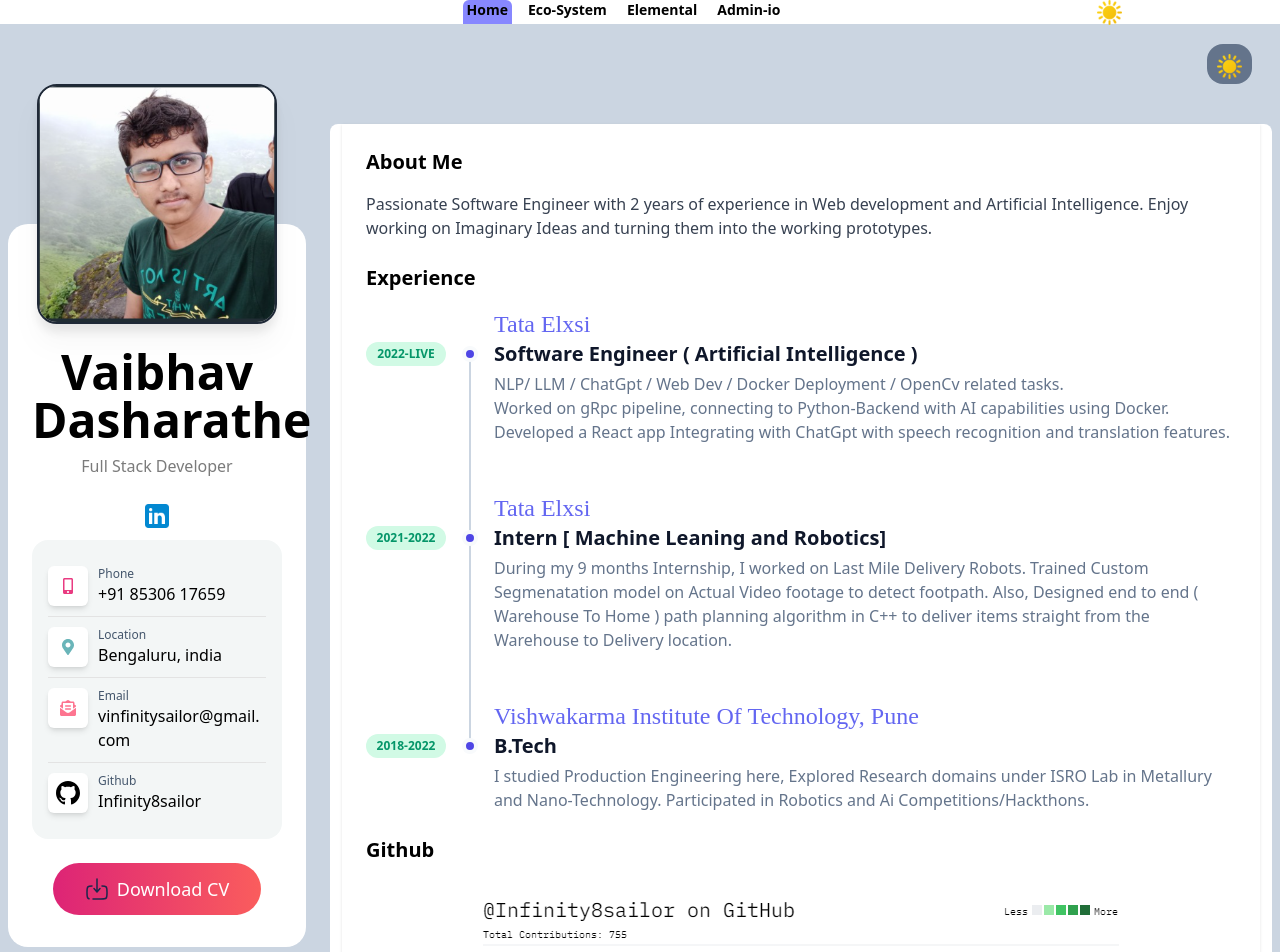
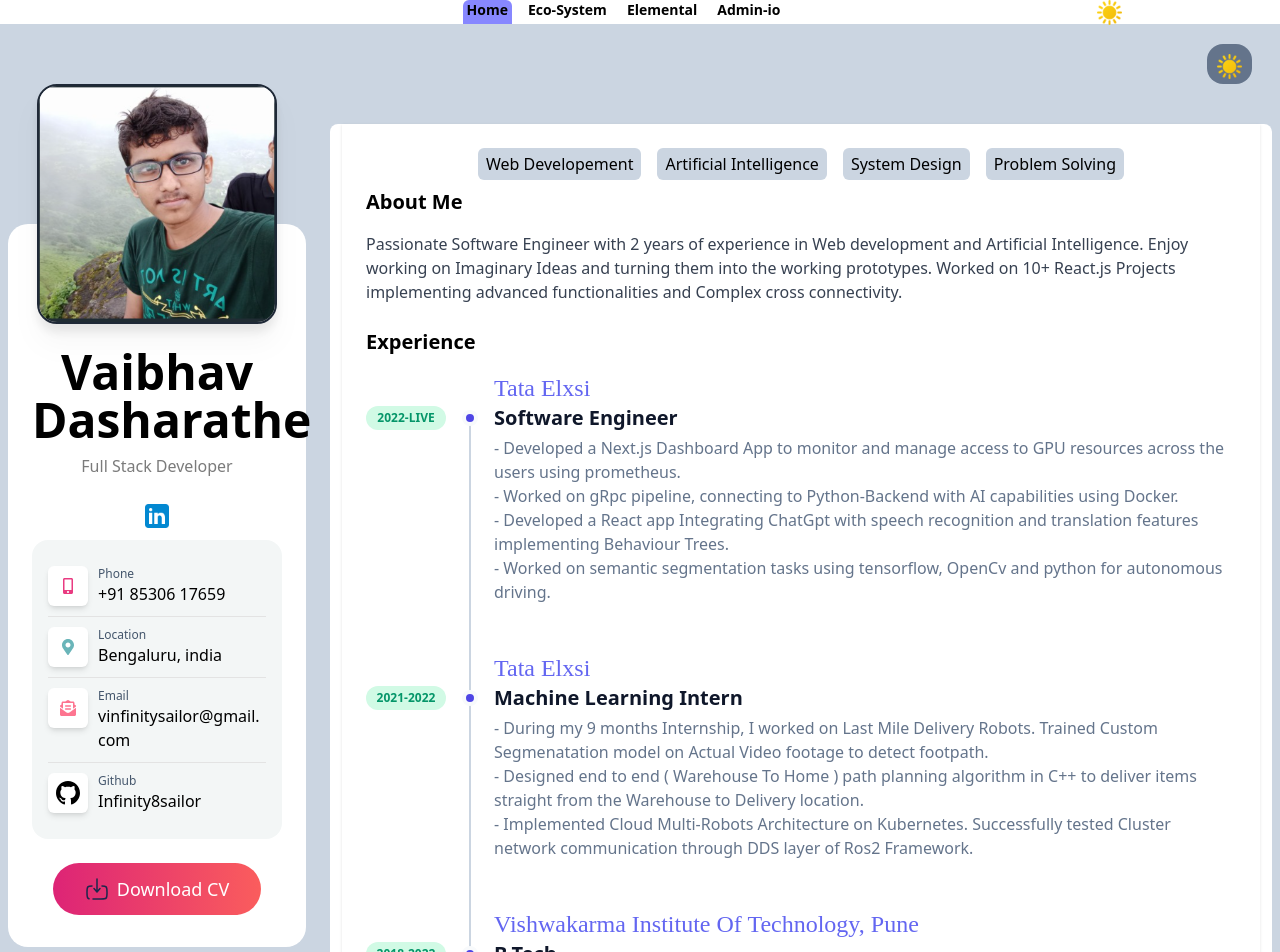
Before and after one commit to Infinity8sailor/next-portfolio, a Next.js app: page / in a window 1280 px wide. Shown: the top 952 px of the page. Built offline with nearby package versions, Linux system fonts and the light colour scheme.

Commit message:
General Improvements

```diff
--- /dev/null
+++ b/src/components/custom_tags.tsx
@@ -0,0 +1,9 @@
+import React from "react";
+
+type DomainTagProps = {
+  children: React.ReactNode;
+};
+
+export const DomainTag = ({ children }: DomainTagProps) => {
+  return <div className="bg-slate-300 p-1 px-2 rounded-md">{children}</div>;
+};
--- a/src/components/sections/home.tsx
+++ b/src/components/sections/home.tsx
@@ -1,8 +1,8 @@
 import React from "react";
-import { Badge } from "@/components/badge";
 import Timeline from "@/components/timeline";
 import ThemeToggleBtn from "../toggle_theme_button";
 import TechStack from "../tech_stack";
+import { DomainTag } from "../custom_tags";
 
 type Props = {};
 
@@ -160,7 +160,7 @@
                 </div>
 
                 <a
-                  href="./resource/Vaibhav_Dasharathe_15_Oct_2023.pdf"
+                  href="./resource/Vaibhav_Dasharathe_19_Jan_2024.pdf"
                   target="_blank"
                   className="inline-flex gap-2 items-center mx-auto bg-gradient-to-r duration-200 transition ease-linear hover:bg-gradient-to-l from-[#DD2476] to-[#fa5252ef] px-8 py-3 text-lg text-white rounded-[35px] mt-6"
                 >
@@ -210,6 +210,12 @@
         <div className="bg-white dark:bg-black col-start-1 lg:col-start-2 col-span-4 lg:col-span-3 mt-5 mx-2 px-3 rounded-lg">
           {/* {/* <!-- <h1 className="tile-marker h-[600px]">THREE</h1> --> */}
           <div className=" shadow  p-6">
+            <div className="w-full flex flex-wrap gap-2 lg:gap-4 px-5 pb-2 justify-center">
+              <DomainTag> Web Developement </DomainTag>
+              <DomainTag> Artificial Intelligence </DomainTag>
+              <DomainTag> System Design </DomainTag>
+              <DomainTag> Problem Solving </DomainTag>
+            </div>
             <h2 className="text-xl text-black dark:text-white font-bold mb-4">
               About Me
             </h2>
@@ -218,6 +224,8 @@
               Passionate Software Engineer with 2 years of experience in Web
               development and Artificial Intelligence. Enjoy working on
               Imaginary Ideas and turning them into the working prototypes.
+              Worked on 10+ React.js Projects implementing advanced
+              functionalities and Complex cross connectivity.
             </p>
 
             <h1 className="text-xl font-bold mt-6 mb-4 text-black dark:text-white">
@@ -228,32 +236,53 @@
                 from="2022"
                 to="Live"
                 title="Tata Elxsi"
-                subTitle="Software Engineer ( Artificial Intelligence )"
+                subTitle="Software Engineer"
               >
                 <h1>
-                  NLP/ LLM / ChatGpt / Web Dev / Docker Deployment / OpenCv
-                  related tasks.
+                  - Developed a Next.js Dashboard App to monitor and manage
+                  access to GPU resources across the users using prometheus.
                 </h1>
                 <h1>
-                  Worked on gRpc pipeline, connecting to Python-Backend with AI
-                  capabilities using Docker.
+                  - Worked on gRpc pipeline, connecting to Python-Backend with
+                  AI capabilities using Docker.
                 </h1>
                 <h1>
-                  Developed a React app Integrating with ChatGpt with speech
-                  recognition and translation features.
+                  - Developed a React app Integrating ChatGpt with speech
+                  recognition and translation features implementing Behaviour
+                  Trees.
+                </h1>
+                <h1>
+                  - Worked on semantic segmentation tasks using tensorflow,
+                  OpenCv and python for autonomous driving.
                 </h1>
               </Timeline>
               <Timeline
                 from="2021"
                 to="2022"
                 title="Tata Elxsi"
-                subTitle="Intern [ Machine Leaning and Robotics]"
+                subTitle="Machine Learning Intern"
               >
-                During my 9 months Internship, I worked on Last Mile Delivery
-                Robots. Trained Custom Segmenatation model on Actual Video
-                footage to detect footpath. Also, Designed end to end (
-                Warehouse To Home ) path planning algorithm in C++ to deliver
-                items straight from the Warehouse to Delivery location.
+                <h1>
+                  - During my 9 months Internship, I worked on Last Mile
+                  Delivery Robots. Trained Custom Segmenatation model on Actual
+                  Video footage to detect footpath.
+                </h1>
+
+                <h1>
+                  - Designed end to end ( Warehouse To Home ) path planning
+                  algorithm in C++ to deliver items straight from the Warehouse
+                  to Delivery location.
+                </h1>
+                {/* <h1>
+                  - Comparative study done on different path Planning Algorithms
+                  suitable for Autonomous Vehicle Driving in indoor and Outdoor
+                  Environments, Coded (in C++ and python) and Optimised for same
+                </h1> */}
+                <h1>
+                  - Implemented Cloud Multi-Robots Architecture on Kubernetes.
+                  Successfully tested Cluster network communication through DDS
+                  layer of Ros2 Framework.
+                </h1>
               </Timeline>
               <Timeline
                 from="2018"
@@ -262,8 +291,8 @@
                 subTitle="B.Tech"
               >
                 I studied Production Engineering here, Explored Research domains
-                under ISRO Lab in Metallury and Nano-Technology. Participated in
-                Robotics and Ai Competitions/Hackthons.
+                under ISRO Lab in Metallurgy and Nano-Technology. Participated
+                in Robotics and Ai Competitions/Hackthons.
               </Timeline>
             </div>
             {/* {/* <!-- Github Status --> */}
--- a/src/components/sections/musicAi.tsx
+++ b/src/components/sections/musicAi.tsx
@@ -17,7 +17,7 @@
         <div className="w-full lg:w-[50%] font-[roboto] flex flex-col justify-center lg:justify-start p-5 gap-2">
           <div className="text-6xl lg:text-8xl">Music AI</div>
           <div className="text-2xl lg:text-4xl">
-            React and Electron based Windows App for autogerating personalised
+            React and Electron based Windows App for autogenerating personalised
             Mashup songs
           </div>
           <div className="flex flex-wrap gap-1">
--- a/src/components/sections/youtube.tsx
+++ b/src/components/sections/youtube.tsx
@@ -96,6 +96,50 @@
           </a>
         </div>
       </div>
+      <div className="max-w-sm bg-white border border-gray-200 rounded-lg shadow dark:bg-gray-800 dark:border-gray-700">
+        <iframe
+          width="384px"
+          className="aspect-video rounded-t-md"
+          src="https://www.youtube.com/watch?v=yzn-SG0K3V4&ab_channel=infinity_sailor"
+          title="YouTube video player"
+          // frameborder="0"
+          allow="accelerometer; autoplay; clipboard-write; encrypted-media; gyroscope; picture-in-picture; web-share"
+          // allowfullscreen
+        ></iframe>
+
+        <div className="p-5">
+          <a href="#">
+            <h5 className="mb-2 text-2xl font-bold tracking-tight text-gray-900 dark:text-white">
+              IIT-B Robotics Competition 2021
+            </h5>
+          </a>
+          <p className="mb-3 font-normal text-gray-700 dark:text-gray-400">
+            Here are the biggest enterprise technology acquisitions of 2021 so
+            far, in reverse chronological order.
+          </p>
+          <a
+            href="#"
+            className="inline-flex items-center px-3 py-2 text-sm font-medium text-center text-white bg-blue-700 rounded-lg hover:bg-blue-800 focus:ring-4 focus:outline-none focus:ring-blue-300 dark:bg-blue-600 dark:hover:bg-blue-700 dark:focus:ring-blue-800"
+          >
+            Read more
+            <svg
+              className="rtl:rotate-180 w-3.5 h-3.5 ms-2"
+              aria-hidden="true"
+              xmlns="http://www.w3.org/2000/svg"
+              fill="none"
+              viewBox="0 0 14 10"
+            >
+              <path
+                stroke="currentColor"
+                strokeLinecap="round"
+                strokeLinejoin="round"
+                strokeWidth="2"
+                d="M1 5h12m0 0L9 1m4 4L9 9"
+              />
+            </svg>
+          </a>
+        </div>
+      </div>
     </div>
   );
 }
```
Also changed, not shown: 1 other file (tests, documents, lock files or other folders).
